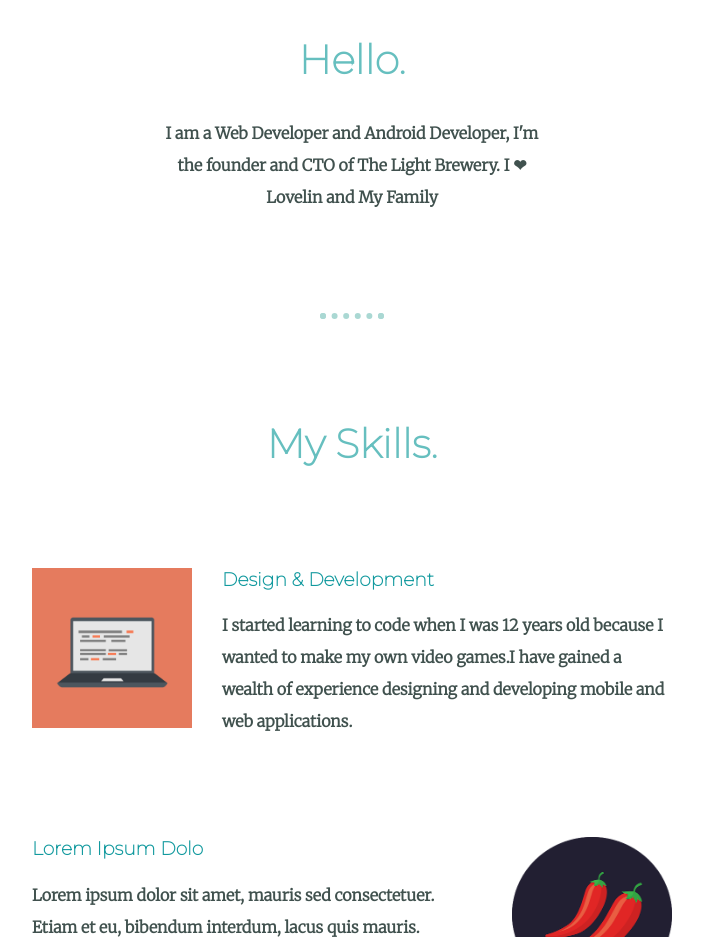
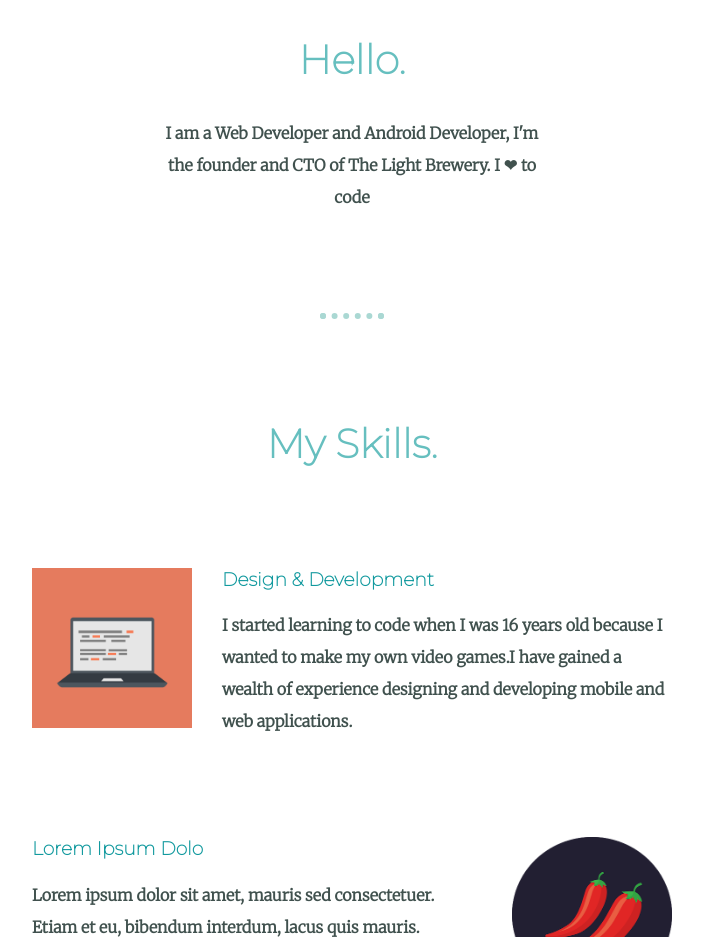
Before and after one commit to AlokKumarP/personal-webpage, a plain HTML site: page index.html in a window 1280 px wide. Shown: the part 1171-2108 px from the top of the page, without its empty margins (288-991 px from the left). Drawn offline with Linux system fonts and the light colour scheme.

Commit message:
personal-homepage

```diff
--- a/index.html
+++ b/index.html
@@ -21,7 +21,7 @@
       <div class="profile">
         <img class="pro-img" src="images/profile.png" alt="profile-img">
         <h2>Hello.</h2>
-        <p class="intro">I am a Web Developer and Android Developer, I'm the founder and CTO  of The Light Brewery. I ❤ Lovelin and My Family</p>
+        <p class="intro">I am a Web Developer and Android Developer, I'm the founder and CTO  of The Light Brewery. I ❤ to code</p>
       </div>
       <hr>
       <div class="skills">
@@ -29,7 +29,7 @@
         <div class="skill-row">
           <img class="code-img" src="images/computer.png" alt="computer-img">
           <h3>Design & Development</h3>
-          <p>I started learning to code when I was 12 years old because I wanted to make my own video games.I have gained a wealth of experience designing and developing  mobile and web applications.</p>
+          <p>I started learning to code when I was 16 years old because I wanted to make my own video games.I have gained a wealth of experience designing and developing  mobile and web applications.</p>
         </div>
         <div class="skill-row">
           <img class="chilli-img" src="images/chillies.png" alt="chilli-img">
```
